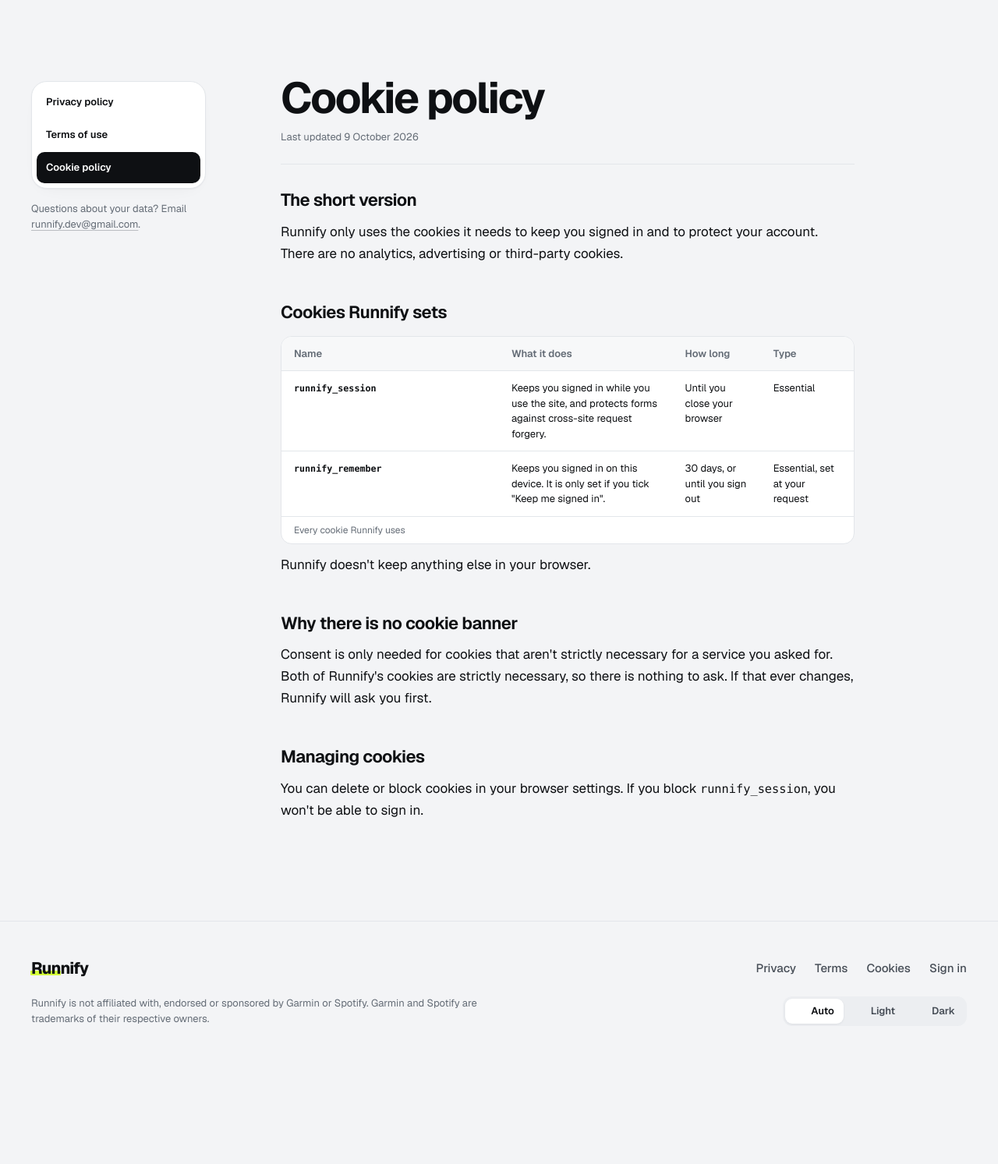
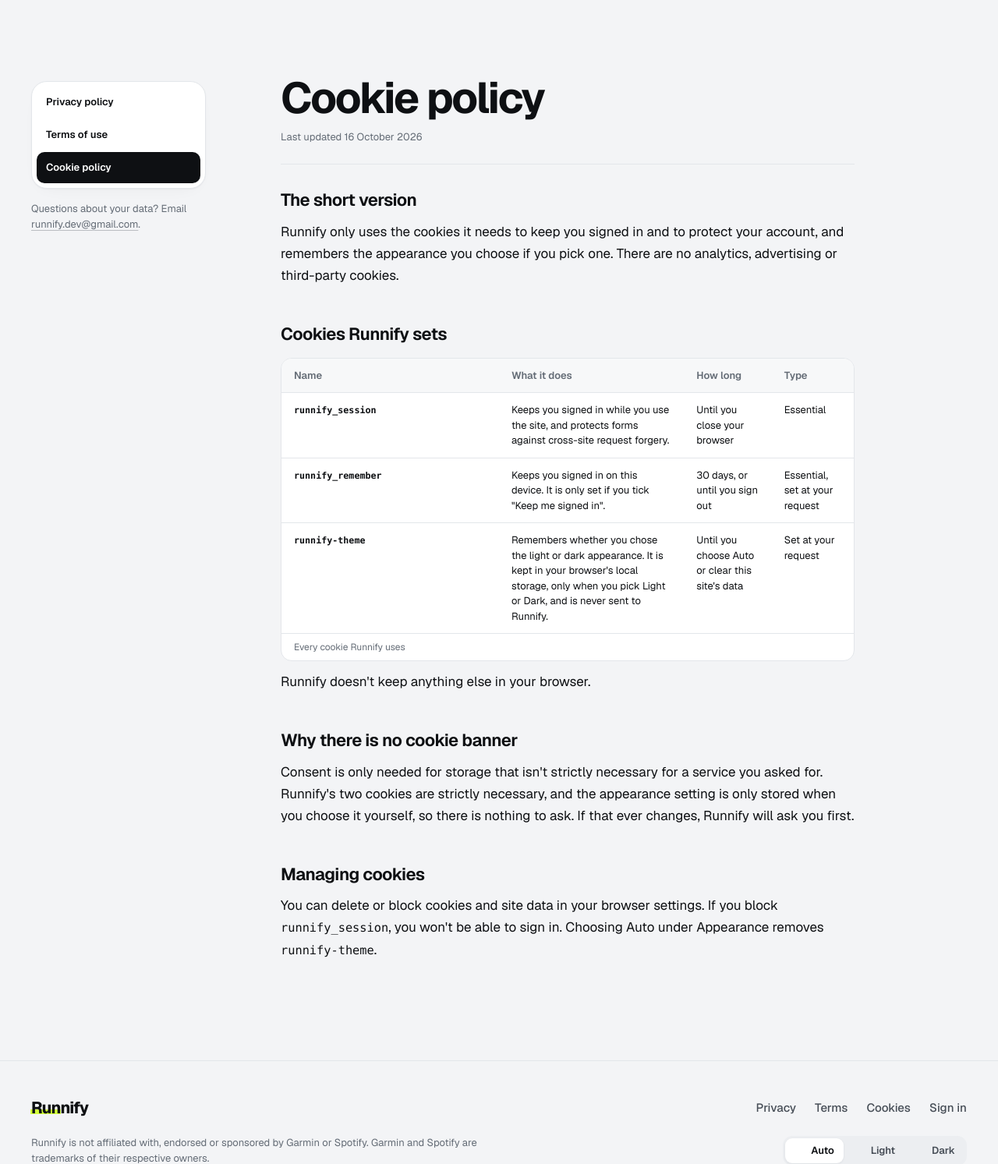
Before and after one commit to ColmAli-7/Runnify, a Flask app: page /cookies in a window 1280 px wide. Shown: the part 65-1558 px from the top of the page at 78% size. Before the commit the page ends 1380 px from the top, so only its background shows below. Run offline with Flask 3, Linux system fonts and the light colour scheme; some libraries are stand-ins or nearby versions.

Commit message:
fix(legal): list the stored appearance choice in the cookie policy
The cookie policy said Runnify keeps nothing in the browser beyond its two
cookies, which stopped being true with the theme switch. The table now lists
runnify-theme: kept in local storage only when the runner picks Light or
Dark, never sent to the server, and removed by choosing Auto. It is set at
the runner's own request, so it needs no consent banner, and the policy says
why. The policies' last-updated date moves to 16 October 2026; the policy
version that consent is recorded against is unchanged.

```diff
--- a/runnify/config.py
+++ b/runnify/config.py
@@ -122,7 +122,7 @@ class Config:
 
     # bump when the terms or privacy policy change materially; users then re-confirm
     POLICY_VERSION = "2026-10"
-    POLICY_UPDATED = "9 October 2026"
+    POLICY_UPDATED = "16 October 2026"
     # who runs the site, shown on the legal pages
     OPERATOR_NAME = os.getenv("OPERATOR_NAME") or "Runnify"
     CONTACT_EMAIL = os.getenv("CONTACT_EMAIL") or "runnify.dev@gmail.com"
--- a/runnify/templates/legal/cookies.html
+++ b/runnify/templates/legal/cookies.html
@@ -3,7 +3,7 @@
 {% block legal_body %}
 <section>
   <h2>The short version</h2>
-  <p>Runnify only uses the cookies it needs to keep you signed in and to protect your account. There are no analytics, advertising or third-party cookies.</p>
+  <p>Runnify only uses the cookies it needs to keep you signed in and to protect your account, and remembers the appearance you choose if you pick one. There are no analytics, advertising or third-party cookies.</p>
 </section>
 
 <section>
@@ -27,6 +27,12 @@
           <td>30 days, or until you sign out</td>
           <td>Essential, set at your request</td>
         </tr>
+        <tr>
+          <th scope="row"><code>runnify-theme</code></th>
+          <td>Remembers whether you chose the light or dark appearance. It is kept in your browser's local storage, only when you pick Light or Dark, and is never sent to Runnify.</td>
+          <td>Until you choose Auto or clear this site's data</td>
+          <td>Set at your request</td>
+        </tr>
       </tbody>
     </table>
   </div>
@@ -35,11 +41,11 @@
 
 <section>
   <h2>Why there is no cookie banner</h2>
-  <p>Consent is only needed for cookies that aren't strictly necessary for a service you asked for. Both of Runnify's cookies are strictly necessary, so there is nothing to ask. If that ever changes, Runnify will ask you first.</p>
+  <p>Consent is only needed for storage that isn't strictly necessary for a service you asked for. Runnify's two cookies are strictly necessary, and the appearance setting is only stored when you choose it yourself, so there is nothing to ask. If that ever changes, Runnify will ask you first.</p>
 </section>
 
 <section>
   <h2>Managing cookies</h2>
-  <p>You can delete or block cookies in your browser settings. If you block <code>runnify_session</code>, you won't be able to sign in.</p>
+  <p>You can delete or block cookies and site data in your browser settings. If you block <code>runnify_session</code>, you won't be able to sign in. Choosing Auto under Appearance removes <code>runnify-theme</code>.</p>
 </section>
 {% endblock %}
```
